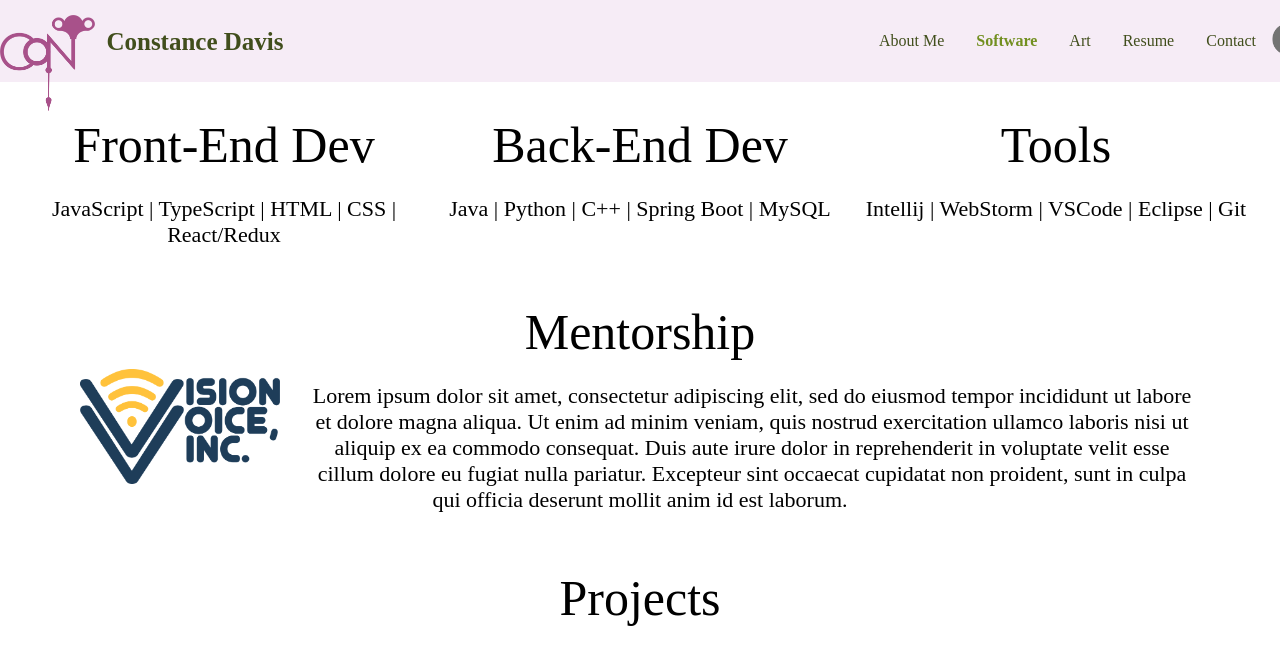
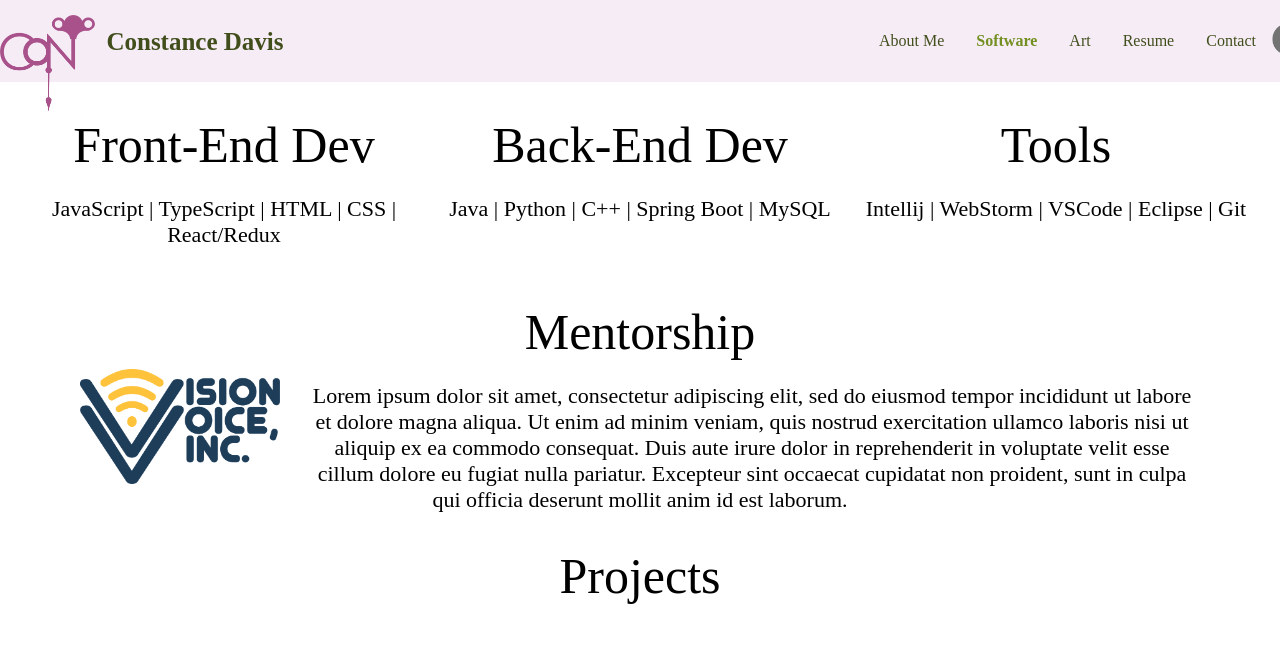
Before and after one commit to conDavis/constance-davis-website, a React (Create React App) app: page /software in a window 1280 px wide. Shown: the top 664 px of the page. Built offline with nearby package versions, Linux system fonts and the light colour scheme; a web font is replaced by a local one.

Commit message:
Software refactor and prettifying

```diff
--- a/src/App.js
+++ b/src/App.js
@@ -2,7 +2,7 @@ import React from "react";
 import "./App.css";
 import { BrowserRouter as Router, Route, Routes } from "react-router-dom";
 import Home from "./pages";
-import Software from "./pages/Software";
+import Software from "./pages/SoftwarePage/Software";
 import Art from "./pages/Art";
 import Contact from "./pages/Contact";
 import Navbar from "./components/NavBar/Navbar";
--- a/src/pages/PageElements.js
+++ b/src/pages/PageElements.js
@@ -106,7 +106,6 @@ export const ContactHeader = styled.h1`
 `;
 
 
-
 export const ContactLogo = styled.img`
   width: 100px;
   margin-top: 1em;
@@ -134,10 +133,3 @@ export const ContactIcon = styled.img`
   padding-right: 16px;
   vertical-align: middle;
 `;
-
-
-/* Software */
-
-export const SoftwareContainer = styled.div`
-  padding: 0 1em 0 1em;
-`;
--- a/src/pages/Resume.js
+++ b/src/pages/Resume.js
@@ -1,6 +1,7 @@
 import React from "react";
 import resume from "../assets/current_resume.pdf";
 import { ResumeContainer, ResumeIframe } from "./PageElements";
+
 const Resume = () => {
   return (
     <ResumeContainer scrolling="no">
--- a/src/pages/Software.js
+++ /dev/null
@@ -1,43 +0,0 @@
-import React from "react";
-import {SoftwareContainer} from "./PageElements"
-import visionVoiceIcon from "../assets/visionVoice.png"
-const Software = () => {
-  return (
-    <SoftwareContainer>
-      <div style={{ display: "flex", textAlign: "center" }}>
-        <div style={{float: "left", flex: 1}}>
-        <h1>Front-End Dev</h1>
-        <p> JavaScript | TypeScript | HTML | CSS | React/Redux</p>
-        </div>
-        <div style={{float: "right", flex: 1}}>
-          <h1>Back-End Dev</h1>
-          <p>Java | Python | C++ | Spring Boot | MySQL</p>
-        </div>
-        <div style={{float: "left", flex: 1}}>
-          <h1>Tools</h1>
-          <p> Intellij | WebStorm | VSCode | Eclipse | Git</p>
-        </div>
-      </div>
-      <div style={{ display: "flex", textAlign: "center" ,
-        padding: "0 4em 0 4em"}}>
-        <div style={{float: "right", flex: 1}}>
-          <h1>Mentorship</h1>
-          <img src={visionVoiceIcon} alt="vision voice icon" style={{width: "200px",
-            float: "left", paddingRight: "24px"}}/>
-            <p>Lorem ipsum dolor sit amet, consectetur adipiscing elit,
-              sed do eiusmod tempor incididunt ut labore et dolore magna aliqua.
-              Ut enim ad minim veniam, quis nostrud exercitation ullamco laboris
-              nisi ut aliquip ex ea commodo consequat. Duis aute irure dolor in
-              reprehenderit in voluptate velit esse cillum dolore eu fugiat
-              nulla pariatur. Excepteur sint occaecat cupidatat non proident,
-              sunt in culpa qui officia deserunt mollit anim id est laborum.</p>
-        </div>
-      </div>
-
-
-      <h1 style={{ textAlign: "center"}}>Projects</h1>
-    </SoftwareContainer>
-  );
-};
-
-export default Software;
--- /dev/null
+++ b/src/pages/SoftwarePage/Software.js
@@ -0,0 +1,65 @@
+import React from "react";
+import { SoftwareContainer, MentorshipContainer } from "./SoftwareElements";
+import visionVoiceIcon from "../../assets/visionVoice.png";
+
+const Software = () => {
+  /* Skills sections */
+  const FEDevSection = () => {
+    return (<div style={{ flex: 1 }}>
+      <h1>Front-End Dev</h1>
+      <p> JavaScript | TypeScript | HTML | CSS | React/Redux</p>
+    </div>);
+  };
+
+  const BEDevSection = () => {
+    return (<div style={{ flex: 1 }}>
+      <h1>Back-End Dev</h1>
+      <p>Java | Python | C++ | Spring Boot | MySQL</p>
+    </div>);
+  };
+
+  const ToolsSection = () => {
+    return (<div style={{ flex: 1 }}>
+      <h1>Tools</h1>
+      <p> Intellij | WebStorm | VSCode | Eclipse | Git</p>
+    </div>);
+  };
+
+  /* Larger (full page width) sections*/
+  const MentorshipSection = () => {
+    return (<MentorshipContainer>
+      <h1>Mentorship</h1>
+      <img src={visionVoiceIcon} alt="vision voice icon" style={{
+        width: "200px",
+        float: "left", paddingRight: "24px"
+      }} />
+      <p>Lorem ipsum dolor sit amet, consectetur adipiscing elit,
+        sed do eiusmod tempor incididunt ut labore et dolore magna aliqua.
+        Ut enim ad minim veniam, quis nostrud exercitation ullamco laboris
+        nisi ut aliquip ex ea commodo consequat. Duis aute irure dolor in
+        reprehenderit in voluptate velit esse cillum dolore eu fugiat
+        nulla pariatur. Excepteur sint occaecat cupidatat non proident,
+        sunt in culpa qui officia deserunt mollit anim id est laborum.</p>
+    </MentorshipContainer>);
+  };
+
+  const ProjectsSection = () => {
+    return (<div><h1>Projects</h1>
+    </div>);
+  };
+
+
+  return (
+    <SoftwareContainer>
+      <div style={{ display: "flex" }}>
+        <FEDevSection />
+        <BEDevSection />
+        <ToolsSection />
+      </div>
+      <MentorshipSection />
+      <ProjectsSection />
+    </SoftwareContainer>
+  );
+};
+
+export default Software;
--- /dev/null
+++ b/src/pages/SoftwarePage/SoftwareElements.js
@@ -0,0 +1,12 @@
+/* Elements for Software Page */
+
+import styled from "styled-components";
+
+export const SoftwareContainer = styled.div`
+  padding: 0 1em 0 1em;
+  text-align: center;
+`;
+
+export const MentorshipContainer = styled.div`
+  padding: 0 4em 0 4em;
+`;
--- a/src/pages/index.js
+++ b/src/pages/index.js
@@ -4,9 +4,10 @@ import {
   AboutMeSideBar,
   AboutMeContent,
   SideBarImg,
-  AboutMeHeading,
+  AboutMeHeading
 } from "./PageElements";
 import selfPortrait from "../assets/SelfPotrait.jpg";
+
 const Index = () => {
   return (
     <AboutMeContainer>
```
Also changed, not shown: src/pages/Contact.js (+11 -12 lines).
